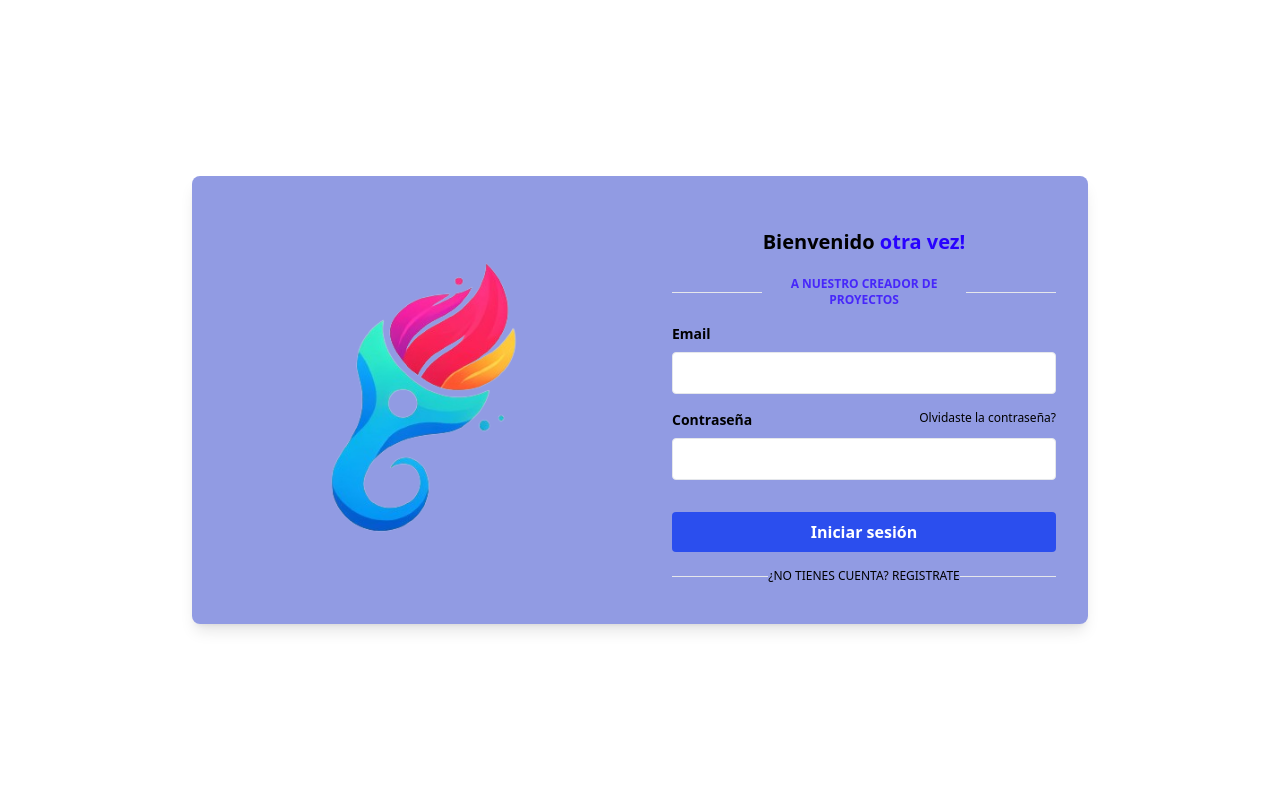
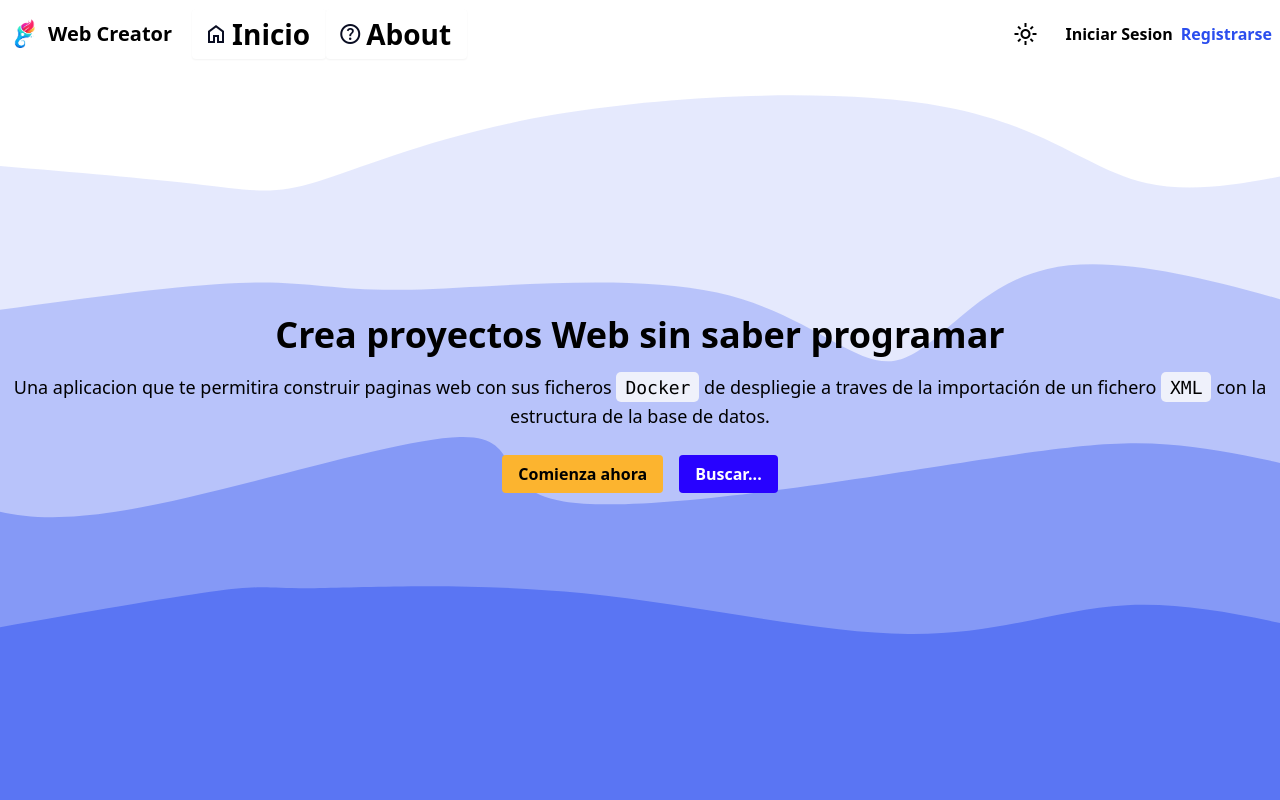
Before and after one commit to tfgsergiogonzalezmartinez/tfg_frontend, an Angular app: page / in a window 1280 px wide. Shown: the top 800 px of the page. Built offline with nearby package versions, Linux system fonts and the light colour scheme.

Commit message:
Implementacion de iniciar sesion y resgistrarse desde el main, protegiendo diferentes endpoints.

```diff
--- a/src/app/Components/Header/Header.component.ts
+++ b/src/app/Components/Header/Header.component.ts
@@ -28,7 +28,7 @@ export class HeaderComponent implements OnInit {
       TituloPrincipal: "Proyectos",
       Icono: "newspaper",
       Ruta: "/pages",
-      Rol: "all",
+      Rol: "user",
       Secciones: []
     },
     {
--- a/src/app/Components/HeaderDesplegable/HeaderDesplegable.component.ts
+++ b/src/app/Components/HeaderDesplegable/HeaderDesplegable.component.ts
@@ -31,6 +31,7 @@ export class HeaderDesplegableComponent implements OnInit {
   ComprobarRoles(){
     if (this.MenuDesplegable.Rol == "all") return true;
     if (this.MenuDesplegable.Rol == "admin") return this.userService.isAdmin();
+    if (this.MenuDesplegable.Rol == "user") return this.userService.isLogin();
     return true;
   }
 
--- a/src/app/Components/UserProfileDropdown/UserProfileDropdown.component.html
+++ b/src/app/Components/UserProfileDropdown/UserProfileDropdown.component.html
@@ -1,3 +1,8 @@
+@if (getService().isLogin()) {
+
+
+
+
   <div #userDropDown class="flex bg-background flex-row flex-nowrap gap-2 mx-2 cursor-pointer relative" (click)="toggle_userDropDown()">
     <div class="flex justify-center items-center">
       <span class=" text-3xl material-symbols-outlined text-text dark:text-text ">
@@ -29,3 +34,15 @@
       </div>
     }
   </div>
+}
+
+@if (!getService().isLogin()) {
+  <div class="flex flex-row justify-center items-center  px-2">
+    <div class="flex flex-row gap-2 justify-center items-center">
+      <a (click)="goTo('Login')" class="text-text font-semibold cursor-pointer">Iniciar Sesion</a>
+      <a (click)="goTo('Register')" class="text-primary font-semibold  cursor-pointer">Registrarse</a>
+
+    </div>
+  </div>
+
+}
--- a/src/app/Components/UserProfileDropdown/UserProfileDropdown.component.ts
+++ b/src/app/Components/UserProfileDropdown/UserProfileDropdown.component.ts
@@ -66,9 +66,19 @@ export class UserProfileDropdownComponent implements OnInit {
       this.router.navigate(['/main/settings']);
       return;
     }
+    if (route == "Login") {
+      this.router.navigate(['/login']);
+      return;
+    }
+    if (route == "Register") {
+      this.userService.setIsRegisterFromMain(true);
+      this.router.navigate(['/login']);
+      return;
+    }
+  }
 
-
-
+  getService(){
+    return this.userService;
   }
 
 
--- a/src/app/Layout/MainLayout/MainLayout.component.html
+++ b/src/app/Layout/MainLayout/MainLayout.component.html
@@ -1,6 +1,3 @@
-<div class="flex flex-col">
+
   <app-Header></app-Header>
-    <router-outlet class=""></router-outlet>
-
-
-</div>
+  <router-outlet class=""></router-outlet>
--- a/src/app/Pages/AdministracionPage/AdministracionPage.component.html
+++ b/src/app/Pages/AdministracionPage/AdministracionPage.component.html
@@ -1,14 +1,14 @@
-<div [ngClass]="{'bg-custom-dark-default' : getService().isModoOscuro(),'bg-custom-default' : getService().isModoClaro() }" class="flex flex-col h-screen w-screen pt-28 bg-background">
+<div [ngClass]="{'bg-custom-dark-default' : getService().isModoOscuro(),'bg-custom-default' : getService().isModoClaro() }" class="flex flex-col h-screen w-screen pt-28 bg-background overflow-x-hidden">
   <div class="flex flex-row justify-between p-2">
     <h2>Administracion de Usuarios</h2>
-    <div class="flex ">
+    <div class="flex">
       <button (click)="guardarCambios()">Guardar Cambios</button>
     </div>
   </div>
-  <div class="flex flex-col">
+  <div class="flex flex-col p-2 overflow-x-hidden">
     <h3 class="my-4">Tabla de Usuarios</h3>
-    <div class="table-container bg-background rounded shadow-sm ">
-      <table>
+    <div class="table-container bg-background rounded shadow-sm overflow-x-auto">
+      <table class="min-w-full">
         <thead>
           <tr>
             <th class="text-text" *ngFor="let column of columns">{{ column }}</th>
@@ -16,30 +16,21 @@
         </thead>
         <tbody>
           <tr *ngFor="let row of datosTabla" (click)="clickRow(row)" class="hover:bg-background-light">
-            @for (col of columns; track $index) {
-              <td class="text-text">
-                @if (col == "Email") {
-                  {{row.Email}}
-                }
-                @if (col == "Nombre") {
-                  {{row.Nombre}}
-                }
-                @if (col == "Primer Apellido") {
-                  {{row.Apellido1}}
-                }
-                @if (col == "Segundo Apellido") {
-                  {{row.Apellido2}}
-                }
-                @if (col == "Rol") {
-                  <select class="p-1 border-none  p-2 bg-background-light rounded-md" [(ngModel)]="row.Rol" (change)="cambiarRol(row)">
-                    <option value="" disabled hidden selected>{{row.Rol}}</option>
+            <td class="text-text" *ngFor="let col of columns">
+              <ng-container [ngSwitch]="col">
+                <span *ngSwitchCase="'Email'">{{row.Email}}</span>
+                <span *ngSwitchCase="'Nombre'">{{row.Nombre}}</span>
+                <span *ngSwitchCase="'Primer Apellido'">{{row.Apellido1}}</span>
+                <span *ngSwitchCase="'Segundo Apellido'">{{row.Apellido2}}</span>
+                <span *ngSwitchCase="'Rol'">
+                  <select class="p-1 border-none bg-background-light rounded-md" [(ngModel)]="row.Rol" (change)="cambiarRol(row)">
+                    <option value="" disabled hidden>{{row.Rol}}</option>
                     <option value="admin">Administrador</option>
                     <option value="user">Usuario</option>
                   </select>
-
-                }
-              </td>
-            }
+                </span>
+              </ng-container>
+            </td>
           </tr>
         </tbody>
       </table>
--- a/src/app/Pages/LoginPage/LoginPage.component.html
+++ b/src/app/Pages/LoginPage/LoginPage.component.html
@@ -11,7 +11,7 @@
 
             <div class="mt-4 flex items-center justify-between">
                 <span class="border-b w-1/5 lg:w-1/4"></span>
-                <a href="#" class="text-xs text-center font-semibold text-accent-light uppercase">A nuestro creador de proyectos</a>
+                <p class="text-xs text-center font-semibold text-accent-light uppercase">A nuestro creador de proyectos</p>
                 <span class="border-b w-1/5 lg:w-1/4"></span>
             </div>
             <div class="mt-4">
@@ -21,7 +21,7 @@
             <div class="mt-4" >
                 <div class="flex justify-between">
                     <label class="block text-text text-sm font-bold mb-2">Contraseña</label>
-                    <a href="#" class="text-xs text-text">Olvidaste la contraseña?</a>
+                    <a class="text-xs text-text">Olvidaste la contraseña?</a>
                 </div>
                 <input [(ngModel)]="password" class=" text-text bg-background focus:outline-none focus:shadow border rounded py-2 px-4 w-full" type="password">
             </div>
@@ -30,7 +30,7 @@
             </div>
             <div class="mt-4 flex items-center justify-between">
                 <span class="border-b w-1/5 md:w-1/4"></span>
-                <a (click)="ActivarRegistroMode()" href="#" class="text-xs text-text uppercase hover:text-accent-600 hover:transition-colors">¿No tienes cuenta? Registrate</a>
+                <a (click)="ActivarRegistroMode()" class="text-xs text-text uppercase cursor-pointer hover:text-accent-600 hover:transition-colors">¿No tienes cuenta? Registrate</a>
                 <span class="border-b w-1/5 md:w-1/4"></span>
             </div>
           }
@@ -40,7 +40,7 @@
 
             <div class="mt-4 flex items-center justify-between">
                 <span class="border-b w-1/5 lg:w-1/4"></span>
-                <a href="#" class="text-xs text-center font-semibold text-accent-light uppercase">Rellene los siguientes campos</a>
+                <a class="text-xs text-center font-semibold text-accent-light uppercase">Rellene los siguientes campos</a>
                 <span class="border-b w-1/5 lg:w-1/4"></span>
             </div>
             <div class="mt-4">
@@ -77,7 +77,7 @@
             </div>
             <div class="mt-4 flex items-center justify-between">
                 <span class="border-b w-1/5 md:w-1/4"></span>
-                <a (click)="ActivarRegistroMode()" href="#" class="text-xs text-text uppercase hover:text-accent-600 hover:transition-colors">¿Tienes cuenta? Inicia sesión</a>
+                <a (click)="ActivarLoginMode()" class="text-xs text-text uppercase cursor-pointer hover:text-accent-600 hover:transition-colors">¿Tienes cuenta? Inicia sesión</a>
                 <span class="border-b w-1/5 md:w-1/4"></span>
             </div>
           }
--- a/src/app/Pages/LoginPage/LoginPage.component.ts
+++ b/src/app/Pages/LoginPage/LoginPage.component.ts
@@ -28,7 +28,11 @@ export class LoginPageComponent implements OnInit {
   public Apellido2!: string;
   public FechaNacimiento!: Date;
 
-  constructor(private userService : UserService, private router: Router) { }
+  constructor(private userService : UserService, private router: Router) {
+    if (userService.getIsRegisterFromMain()){
+      this.ActivarRegistroMode();
+    }
+  }
 
   ngOnInit() {
   }
--- a/src/app/Pages/MainPage/MainPage.component.html
+++ b/src/app/Pages/MainPage/MainPage.component.html
@@ -1,22 +1,25 @@
-<div class="flex w-full hf flex-col bg-background text-text ">
-  <div [ngClass]="{'bg-custom-dark' : getService().isModoOscuro(), 'bg-custom' : getService().isModoClaro }" class="flex w-svw h-svh  items-center justify-center">
+<div class="flex flex-col bg-background text-text h-screen">
+  <div [ngClass]="{'bg-custom-dark' : getService().isModoOscuro(), 'bg-custom' : getService().isModoClaro }"
+    class="flex w-full min-h-screen h-[100vh] items-center justify-center">
     <div class="text-center">
       <h1 class="text-4xl font-bold mb-4">Crea proyectos Web sin saber programar</h1>
-      <p class="text-lg mb-8">Una aplicacion que te permitira construir paginas web con sus ficheros <code>Docker</code> de despliegie a traves de la importación de un fichero <code>XML</code> con la estructura de la base de datos.
+      <p class="text-lg mb-8">Una aplicacion que te permitira construir paginas web con sus ficheros <code>Docker</code>
+        de despliegie a traves de la importación de un fichero <code>XML</code> con la estructura de la base de datos.
       </p>
-      <a href="#" class="bg-secondary text-text font-bold py-2 px-4 rounded ">Comienza ahora</a>
-      <a href="#" class="bg-accent text-text-button font-bold py-2 px-4 ml-4 rounded ">Buscar...</a>
+      <a class="bg-secondary text-text font-bold py-2 px-4 rounded ">Comienza ahora</a>
+      <a class="bg-accent text-text-button font-bold py-2 px-4 ml-4 rounded ">Buscar...</a>
     </div>
   </div>
-  <div class="">
-    <div [ngClass]="{'bg-custom-dark2' : getService().isModoOscuro(), 'bg-custom2' : getService().isModoClaro }" class="flex flex-col p-7 items-center">
+  <div [ngClass]="{'bg-custom-dark2' : getService().isModoOscuro(), 'bg-custom2' : getService().isModoClaro }"
+    class="flex min-w-[100vw] min-h-screen h-[100vh]">
+    <div class="flex w-full h-full justify-center items-center">
       <div class="bg-card flex flex-col justify-center items-center rounded-xl p-8 z-20">
         <app-UserAvatar [imgRoute]="'assets/avatar/Sergio.jpg'"></app-UserAvatar>
         <h1 class="border-b-2 border-accent w-full text-center"> Tabajo Final de Grado</h1>
         <h3 class="pt-2"> Creador de paginas Web y despligue Automatico</h3>
         <div class="flex flex-col w-full pt-6 space-y-4 justify-center items-center">
           <blockquote class="flex w-full justify-center items-center">
-              <img class="h-32" src="assets/icon/University-of-Burgos.png" alt="">
+            <img class="h-32" src="assets/icon/University-of-Burgos.png" alt="">
           </blockquote>
           <figcaption class="">
             <div class="text-text text-center text-xl font-bold">
--- a/src/styles.css
+++ b/src/styles.css
@@ -63,6 +63,10 @@
 
 
   }
+}
+body {
+  margin: 0;
+  padding: 0;
 }
 
 .bg-custom-dark-default {
```
Also changed, not shown: Services/User/User.service.ts (+8 -0 lines), src/app/app-routing.module.ts (+9 -5 lines). Lines whose indentation alone changed are shown as unchanged.
